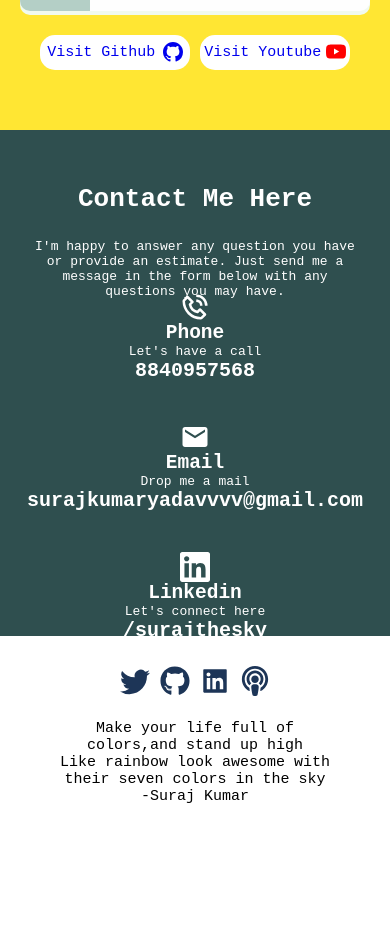
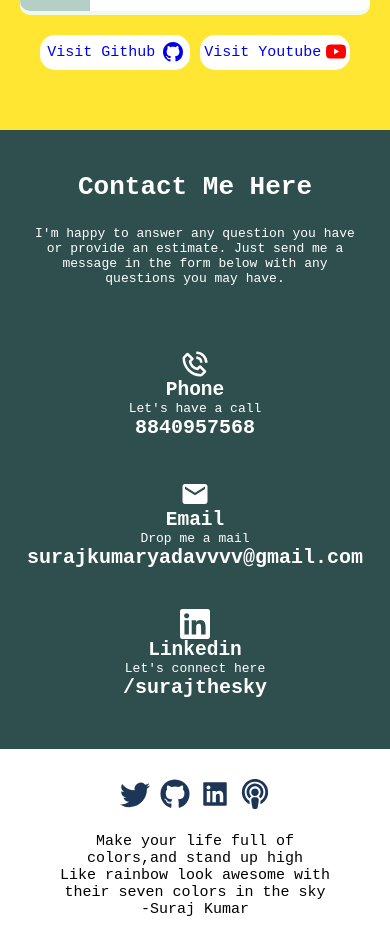
Before and after one commit to Officialthesky/myportfolio, a React (Create React App) app: page / in a window 390 px wide. Shown: the part 3535-4481 px from the top of the page. Before the commit the page ends 4380 px from the top, so only its background shows below. Built offline with nearby package versions, Linux system fonts and the light colour scheme.

Commit message:
contact css fixed

```diff
--- a/src/Components/Contact/index.css
+++ b/src/Components/Contact/index.css
@@ -1,12 +1,11 @@
 .contact {
   width: 100vw;
-  height: 60vh;
+  min-height: 60vh;
   background-color: darkslategray;
   display: flex;
   flex-direction: column;
   justify-content: center;
   align-items: center;
-  /* padding-top: 15vh; */
   font-family: monospace;
 }
 .contactHeader {
@@ -44,7 +43,7 @@ h6 {
 }
 @media only screen and (max-width: 600px) {
   .contact {
-    padding-top: 0px;
+    padding: 30px 0px 30px 0px;
   }
   .contactMedium {
     flex-direction: column;
```
